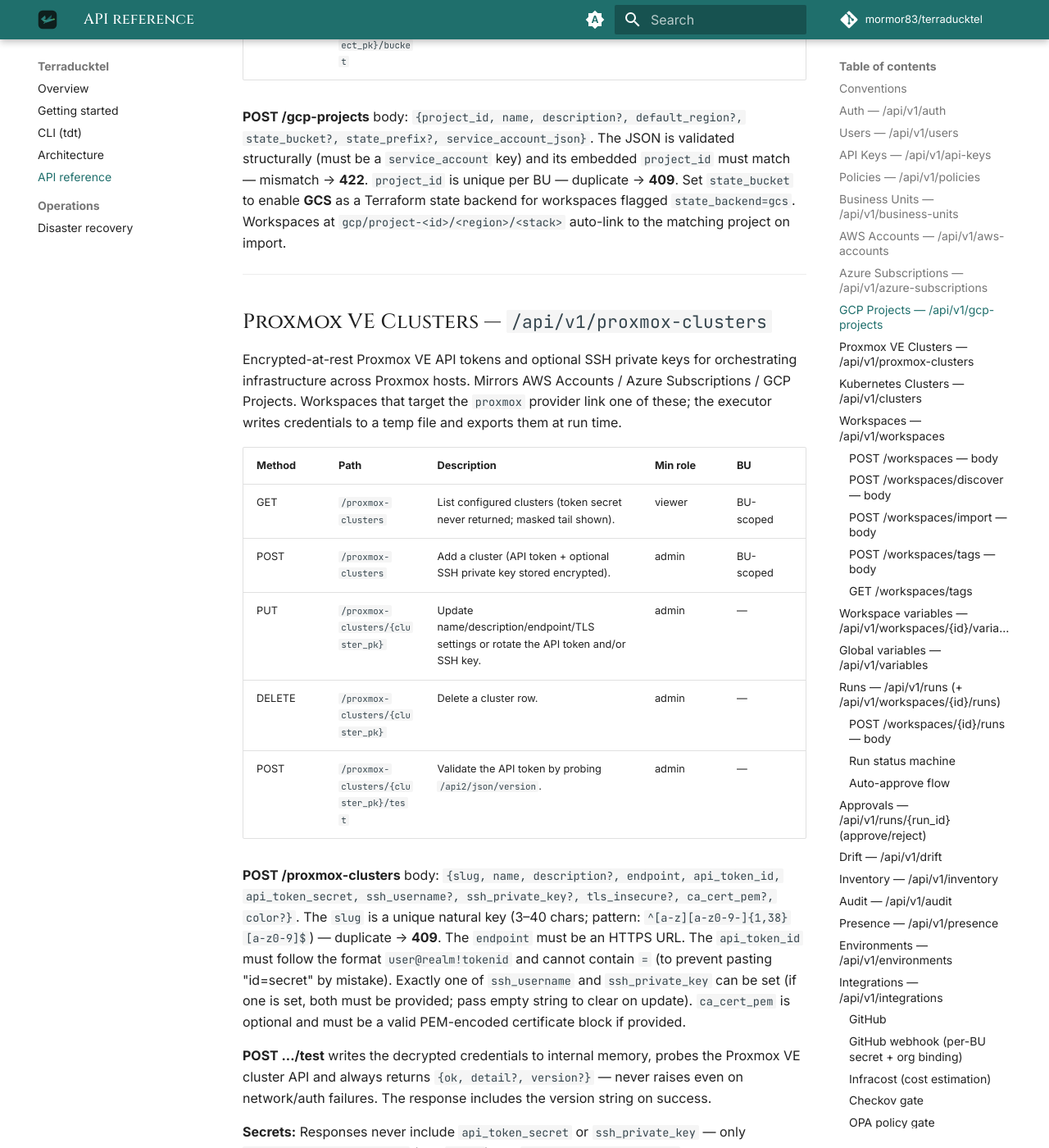
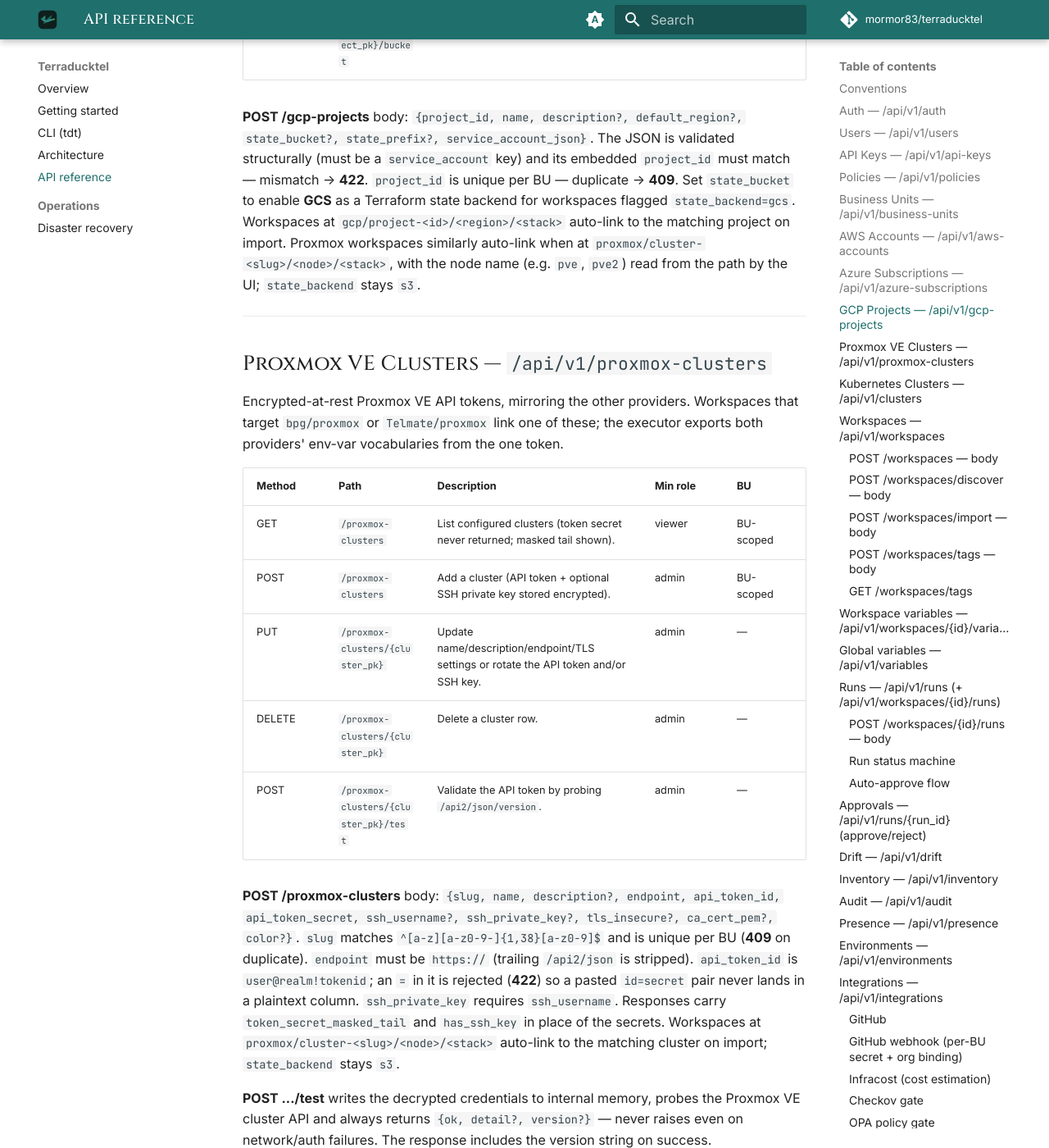
Before and after one commit to mormor83/terraducktel, an MkDocs documentation site: the page built from docs/API.md, in a window 1280 px wide and 1400 px high, scrolled down 10388 px. Shown: the whole window at 82% size. Built offline with MkDocs 1.6.1 and Material for MkDocs 9.7.7, drawn with Linux system fonts in a browser that asks for light colours; comment, search, counter and statistics services are not loaded.

Commit message:
docs: document the Proxmox provider slice
Co-Authored-By: Claude Fable 5.1 <noreply@anthropic.com>
Claude-Session: https://claude.ai/code/session_01BkyJ78PBnhmi5cuoB5xHit

```diff
--- a/docs/API.md
+++ b/docs/API.md
@@ -352,17 +352,17 @@ structurally (must be a `service_account` key) and its embedded `project_id`
 must match — mismatch → **422**. `project_id` is unique per BU — duplicate → **409**.
 Set `state_bucket` to enable **GCS** as a Terraform state backend for workspaces
 flagged `state_backend=gcs`. Workspaces at `gcp/project-<id>/<region>/<stack>`
-auto-link to the matching project on import.
+auto-link to the matching project on import. Proxmox workspaces similarly auto-link
+when at `proxmox/cluster-<slug>/<node>/<stack>`, with the node name (e.g. `pve`, `pve2`)
+read from the path by the UI; `state_backend` stays `s3`.
 
 ---
 
 ## Proxmox VE Clusters — `/api/v1/proxmox-clusters`
 
-Encrypted-at-rest Proxmox VE API tokens and optional SSH private keys for
-orchestrating infrastructure across Proxmox hosts. Mirrors AWS Accounts / Azure
-Subscriptions / GCP Projects. Workspaces that target the `proxmox` provider link
-one of these; the executor writes credentials to a temp file and exports them
-at run time.
+Encrypted-at-rest Proxmox VE API tokens, mirroring the other providers.
+Workspaces that target `bpg/proxmox` or `Telmate/proxmox` link one of these;
+the executor exports both providers' env-var vocabularies from the one token.
 
 | Method | Path | Description | Min role | BU |
 |---|---|---|---|---|
@@ -372,7 +372,17 @@ at run time.
 | DELETE | `/proxmox-clusters/{cluster_pk}` | Delete a cluster row. | admin | — |
 | POST | `/proxmox-clusters/{cluster_pk}/test` | Validate the API token by probing `/api2/json/version`. | admin | — |
 
-**POST /proxmox-clusters** body: `{slug, name, description?, endpoint, api_token_id, api_token_secret, ssh_username?, ssh_private_key?, tls_insecure?, ca_cert_pem?, color?}`. The `slug` is a unique natural key (3–40 chars; pattern: `^[a-z][a-z0-9-]{1,38}[a-z0-9]$`) — duplicate → **409**. The `endpoint` must be an HTTPS URL. The `api_token_id` must follow the format `user@realm!tokenid` and cannot contain `=` (to prevent pasting "id=secret" by mistake). Exactly one of `ssh_username` and `ssh_private_key` can be set (if one is set, both must be provided; pass empty string to clear on update). `ca_cert_pem` is optional and must be a valid PEM-encoded certificate block if provided.
+**POST /proxmox-clusters** body: `{slug, name, description?, endpoint,
+api_token_id, api_token_secret, ssh_username?, ssh_private_key?,
+tls_insecure?, ca_cert_pem?, color?}`. `slug` matches
+`^[a-z][a-z0-9-]{1,38}[a-z0-9]$` and is unique per BU (**409** on duplicate).
+`endpoint` must be `https://` (trailing `/api2/json` is stripped).
+`api_token_id` is `user@realm!tokenid`; an `=` in it is rejected (**422**) so a
+pasted `id=secret` pair never lands in a plaintext column. `ssh_private_key`
+requires `ssh_username`. Responses carry `token_secret_masked_tail` and
+`has_ssh_key` in place of the secrets. Workspaces at
+`proxmox/cluster-<slug>/<node>/<stack>` auto-link to the matching cluster on
+import; `state_backend` stays `s3`.
 
 **POST .../test** writes the decrypted credentials to internal memory, probes
 the Proxmox VE cluster API and always returns `{ok, detail?, version?}` —
```
Also changed, not shown: CLAUDE.md (+3 -3 lines), docs/ARCHITECTURE.md (+14 -3 lines).
